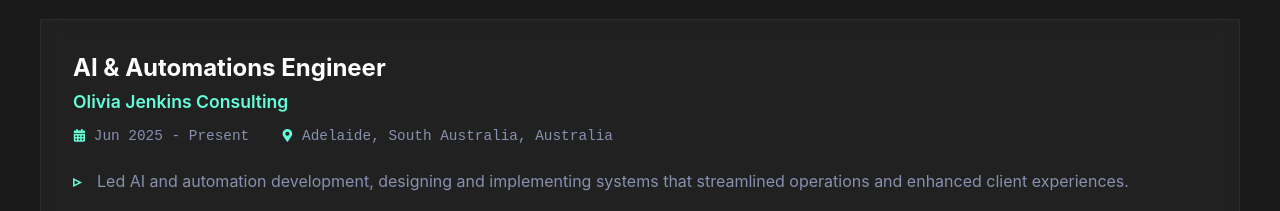
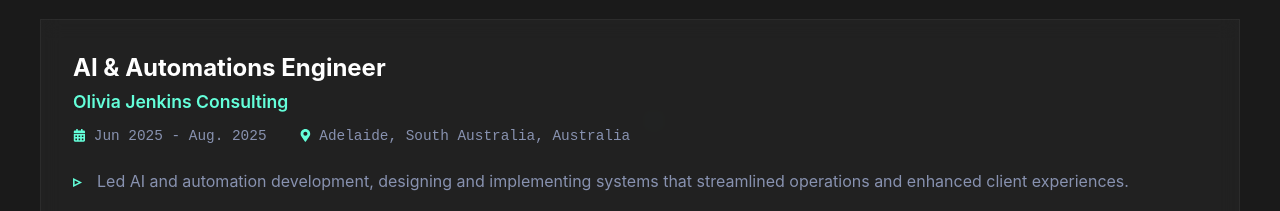
Before and after one commit to darcyg32/darcyg32.github.io, a React (Vite) app: page / in a window 1280 px wide. Shown: the part 3600-3811 px from the top of the page. Built offline with nearby package versions, Linux system fonts and the light colour scheme.

Commit message:
Fix exp date

```diff
--- a/src/components/Experience.jsx
+++ b/src/components/Experience.jsx
@@ -18,7 +18,7 @@
     title: "AI & Automations Engineer",
     company: "Olivia Jenkins Consulting",
     location: "Adelaide, South Australia, Australia",
-    date: "Jun 2025 - Present",
+    date: "Jun 2025 - Aug. 2025",
     description: [
       "Led AI and automation development, designing and implementing systems that streamlined operations and enhanced client experiences.",
       "Developed custom tools and integrations spanning backend infrastructure, CRMs, and automation software.",
```
